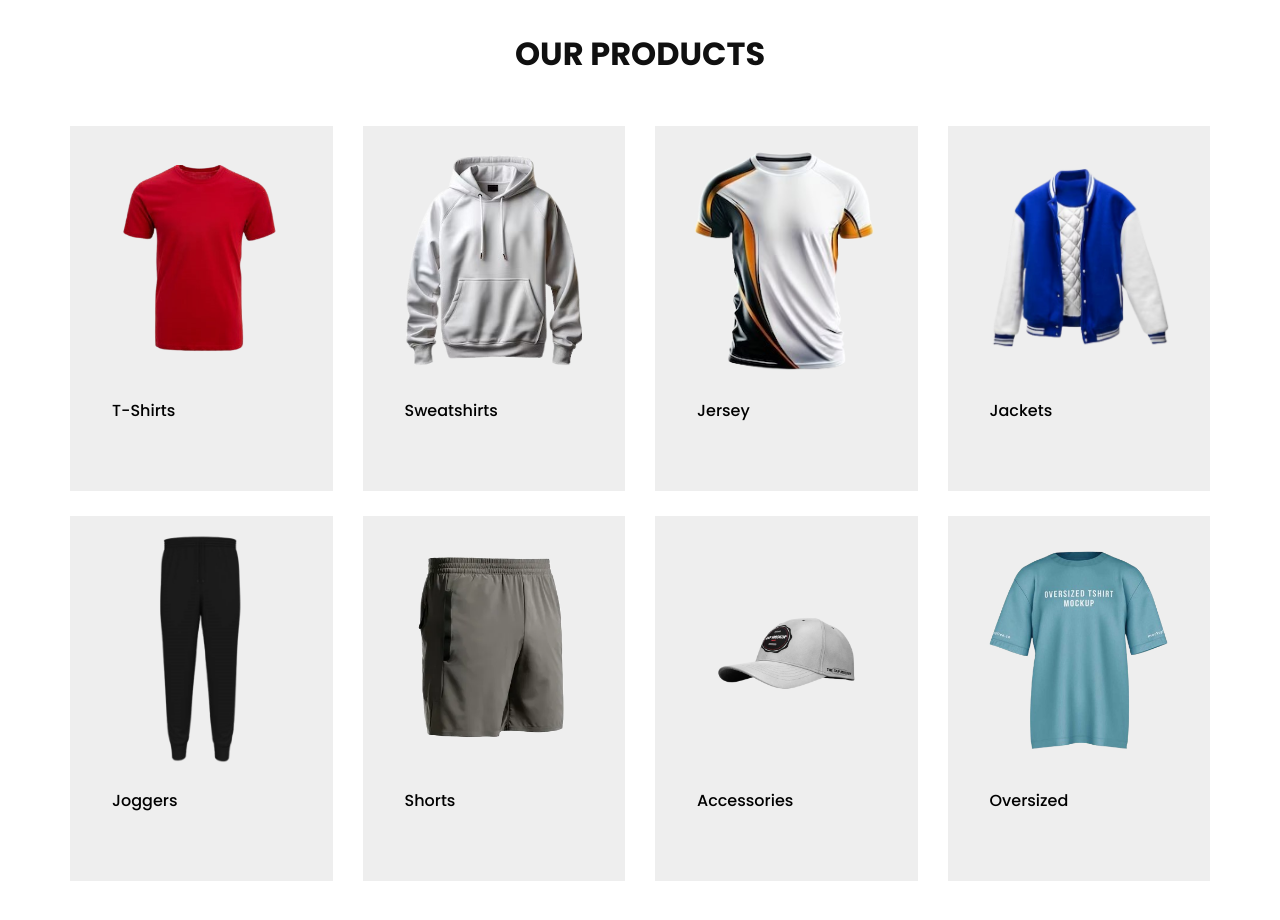
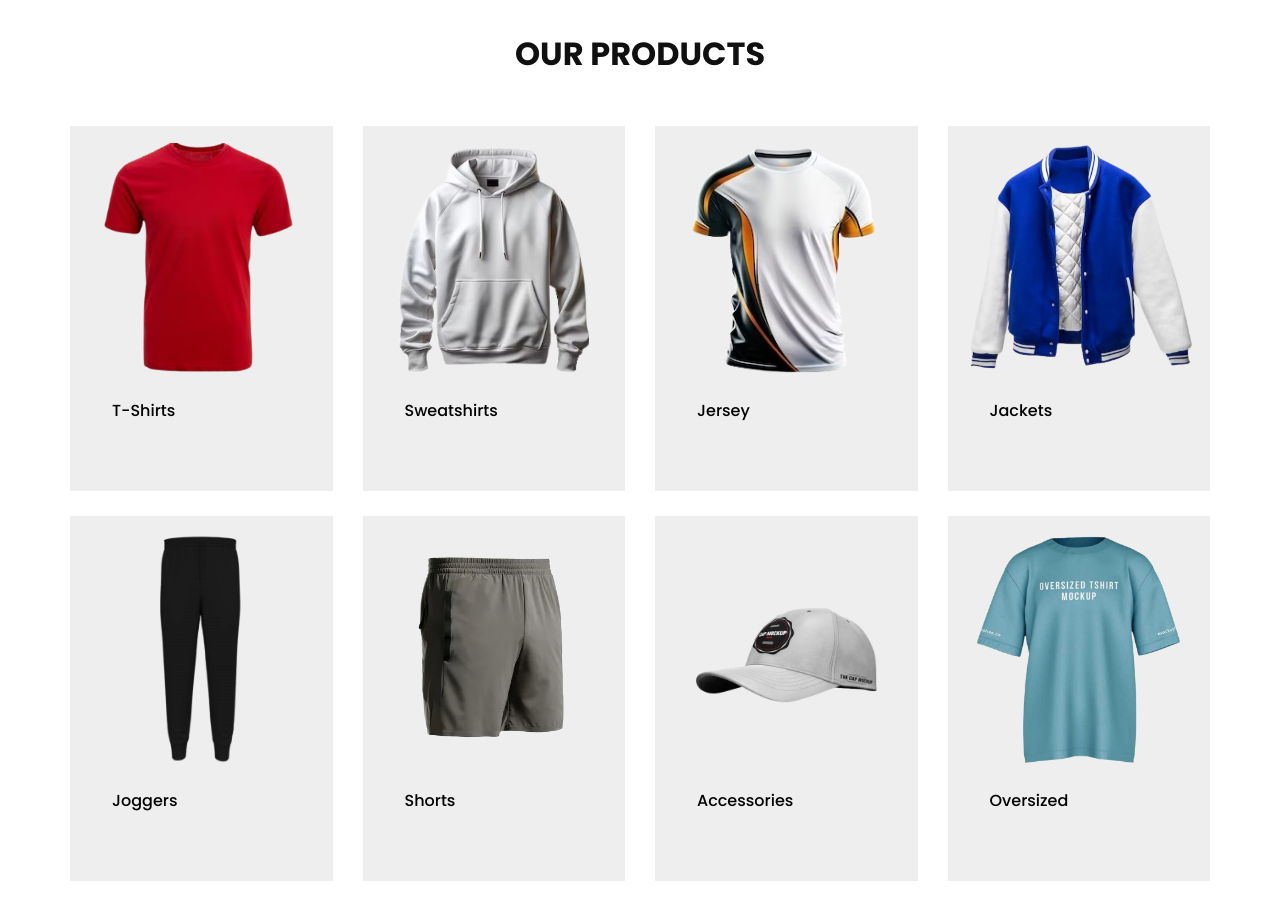
Before and after one commit to DC2K3/satguruapparels, a plain HTML site: page index.html in a window 1280 px wide. Shown: the part 1600-2520 px from the top of the page. Drawn offline with nearby package versions, Linux system fonts and the light colour scheme; a small style sheet from the web is missing.

Commit message:
Update style.css to increase image size

```diff
--- a/css/style.css
+++ b/css/style.css
@@ -561,7 +561,7 @@ a:focus {
   -webkit-box-align: center;
       -ms-flex-align: center;
           align-items: center;
-  padding: 15px 30px;
+/*   padding: 15px 30px; */
   height: 245px;
 }
 
```
